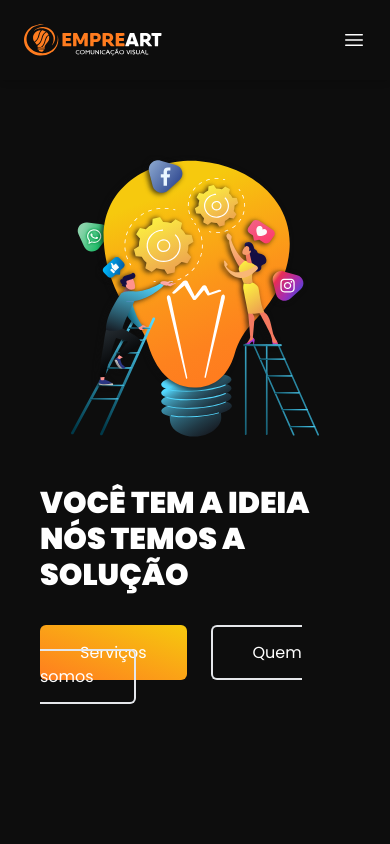
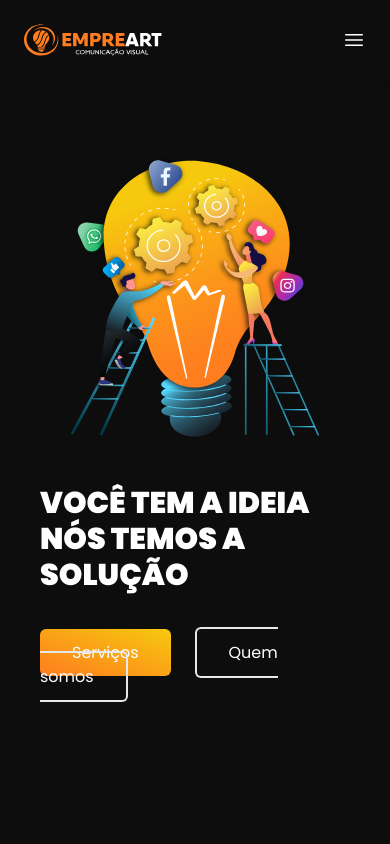
Before and after one commit to vitordcode/empreart, a React (Vite) app: page / in a window 390 px wide. Shown: the top 844 px of the page. Built offline with nearby package versions, Linux system fonts and the light colour scheme.

Commit message:
Editando responsividade Header

```diff
--- a/src/components/Home/Header.jsx
+++ b/src/components/Home/Header.jsx
@@ -9,8 +9,8 @@ export default function Header() {
       <div className="max-w-xl">
         <h1 className="text-white lg:inline md:text-center uppercase font-black text-3xl md:text-4xl lg:text-5xl lg:leading-[4rem] my-12">Você tem a <span>ideia</span> <br />Nós temos a <span>solução</span></h1>
         <div className="md:flex md:items-center md:justify-center lg:inline-block lg:mt-10">
-          <a className="text-white bg-gradient-to-tr from-orange to-yellow px-10 py-4 lg:px-12 lg:py-5 lg:text-lg rounded-md" href="#">Serviços</a>
-          <a className="text-white bg-transparent border-2 px-10 py-[14px] lg:px-12 lg:py-[18px] ml-6 lg:text-lg rounded-md" href="#">Quem somos</a>
+          <a className="text-white bg-gradient-to-tr from-orange to-yellow px-8 py-3 lg:px-12 lg:py-5 lg:text-lg rounded-md" href="#">Serviços</a>
+          <a className="text-white bg-transparent border-2 px-8 py-[12px] lg:px-12 lg:py-[18px] ml-6 lg:text-lg rounded-md" href="#">Quem somos</a>
         </div>
       </div>
     </section>
```
